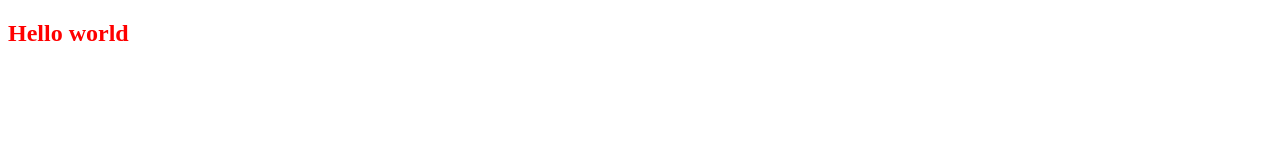
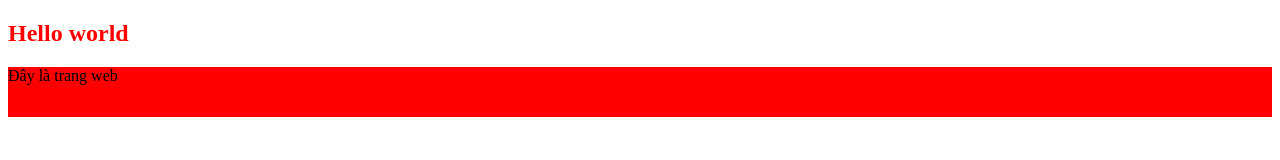
Before and after one commit to hoang261105/OJT_PTIT, a plain HTML site: page index.html in a window 1280 px wide. Drawn offline with Linux system fonts and the light colour scheme.

Commit message:
Feat: Add code css.

```diff
--- a/index.css
+++ b/index.css
@@ -1,3 +1,8 @@
 h2{
     color: red;
 }
+
+.body{
+    background: red;
+    height: 50px;
+}
--- a/index.html
+++ b/index.html
@@ -8,6 +8,9 @@
 </head>
 <body>
     <h2>Hello world</h2>
+    <main>
+        <div class="body">Đây là trang web</div>
+    </main>
 </body>
 <script src="./index.js"></script>
 </html>
```
